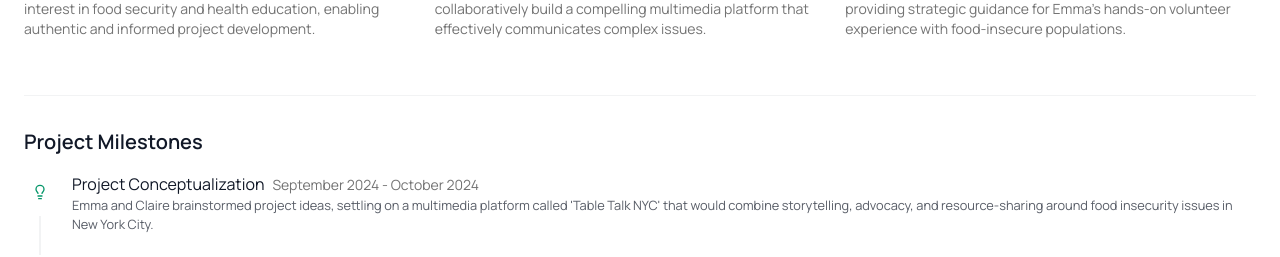
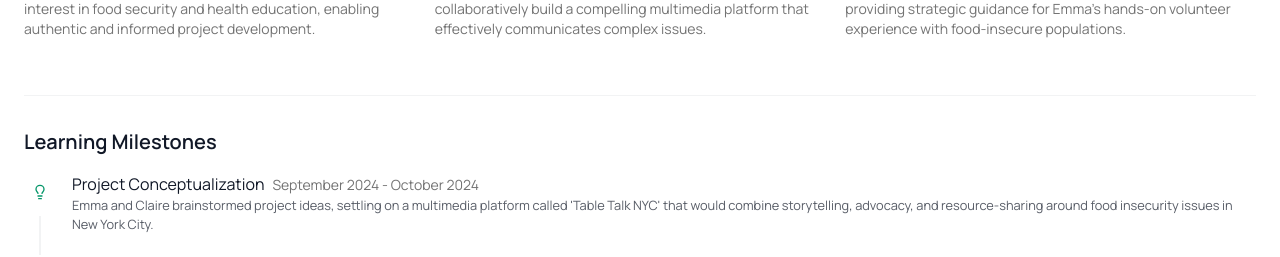
Before and after one commit to cabbachew/cc-stories, a Next.js app: page /engagements/1a6cd2c9-310e-4915-aae9-4fd8a4424ea7 in a window 1280 px wide. Shown: the part 803-1060 px from the top of the page. Built offline with nearby package versions, Linux system fonts and the light colour scheme.

Commit message:
rename milestones section to genericize for academic mentorships

```diff
--- a/app/engagements/[uuid]/page.tsx
+++ b/app/engagements/[uuid]/page.tsx
@@ -452,7 +452,7 @@ export default function StudentStory() {
         {/* Timeline Section */}
         <div className="space-y-4">
           <h2 className="text-xl font-semibold text-[#111827]">
-            Project Milestones
+            Learning Milestones
           </h2>
           <Timeline>
             {studentStoryData.timeline.milestones.map((milestone, index) => (
```
